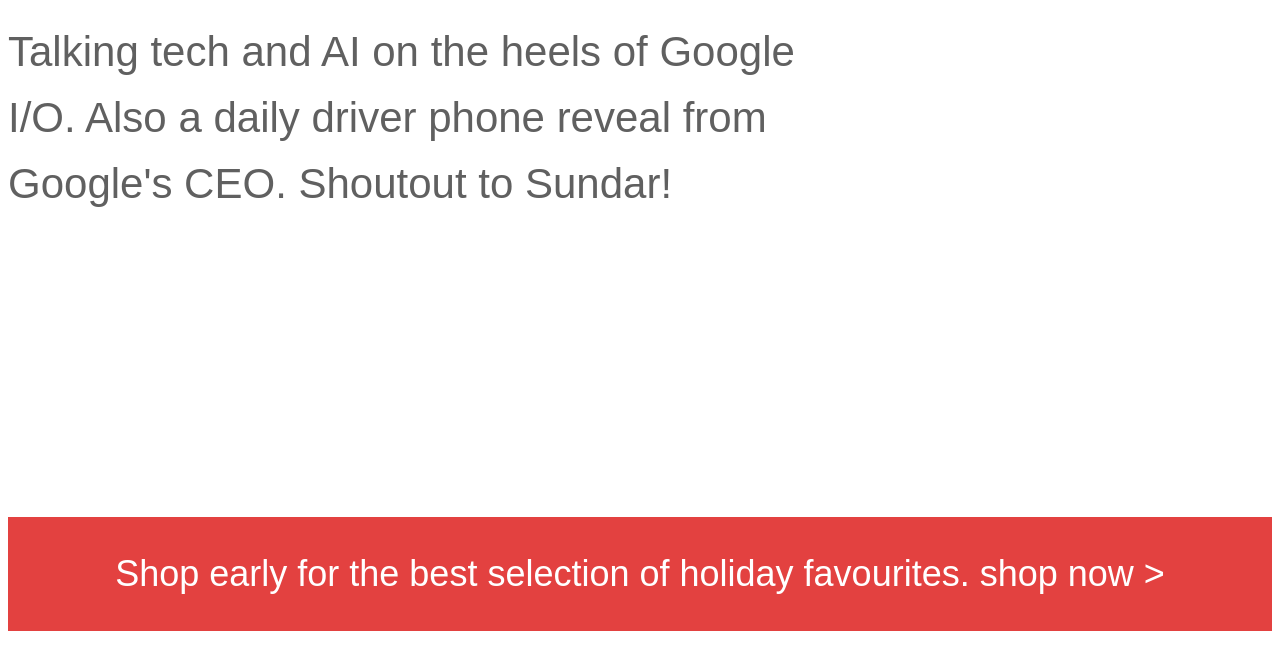
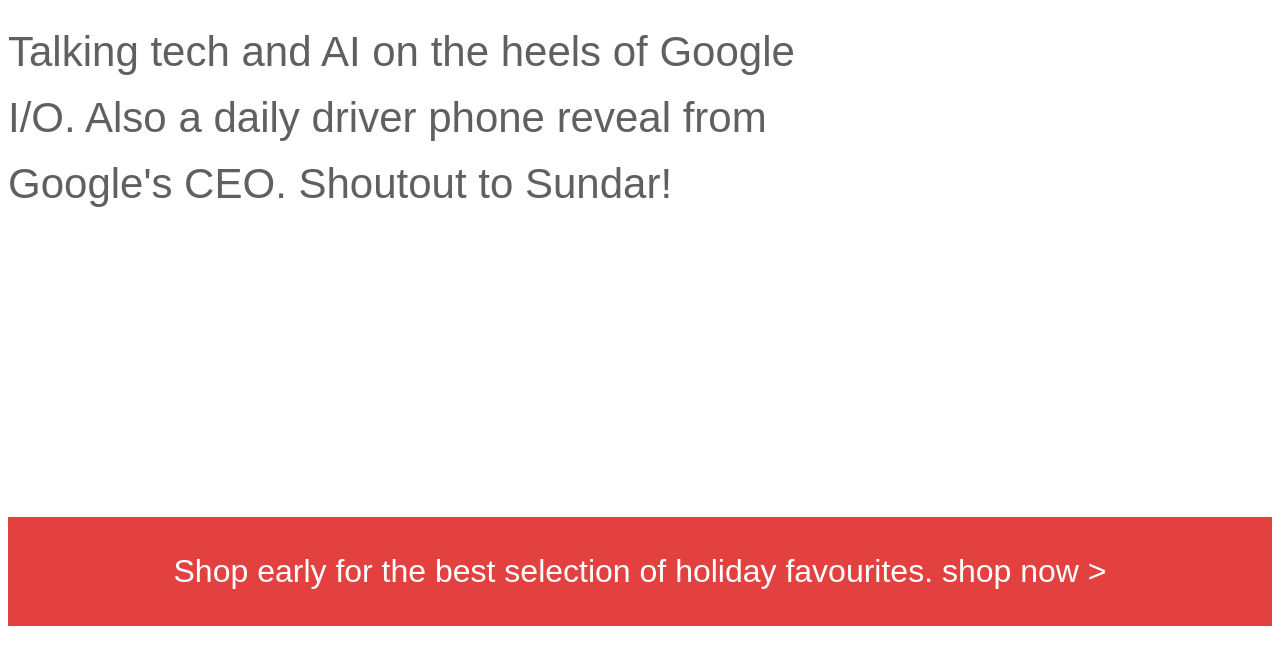
Before and after one commit to Gracyglobal/SuperSimple.Dev_Text-Styling, a plain HTML site: page index.html in a window 1280 px wide. Shown: the part 306-976 px from the top of the page. Drawn offline with Linux system fonts and the light colour scheme.

Commit message:
Text Styling

```diff
--- a/index.html
+++ b/index.html
@@ -44,7 +44,7 @@
 
     .apple-text{
       margin-bottom: 150px; /* 50px */
-      font-size: 36px;   /* 14px */
+      font-size: 32px;   /* 14px */
       background-color: rgb(227, 65, 64);
       color: white;
       text-align: center;
```
